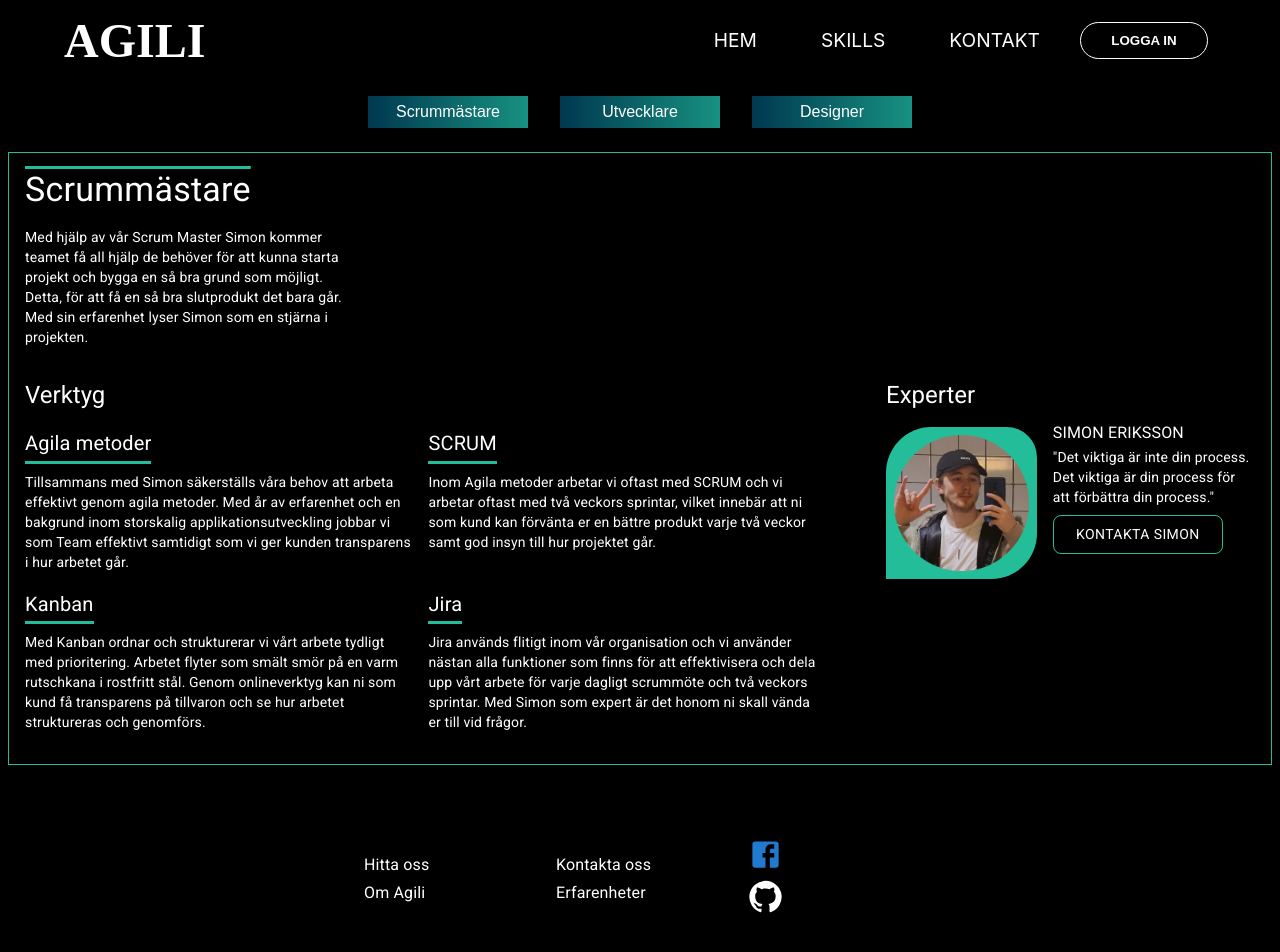
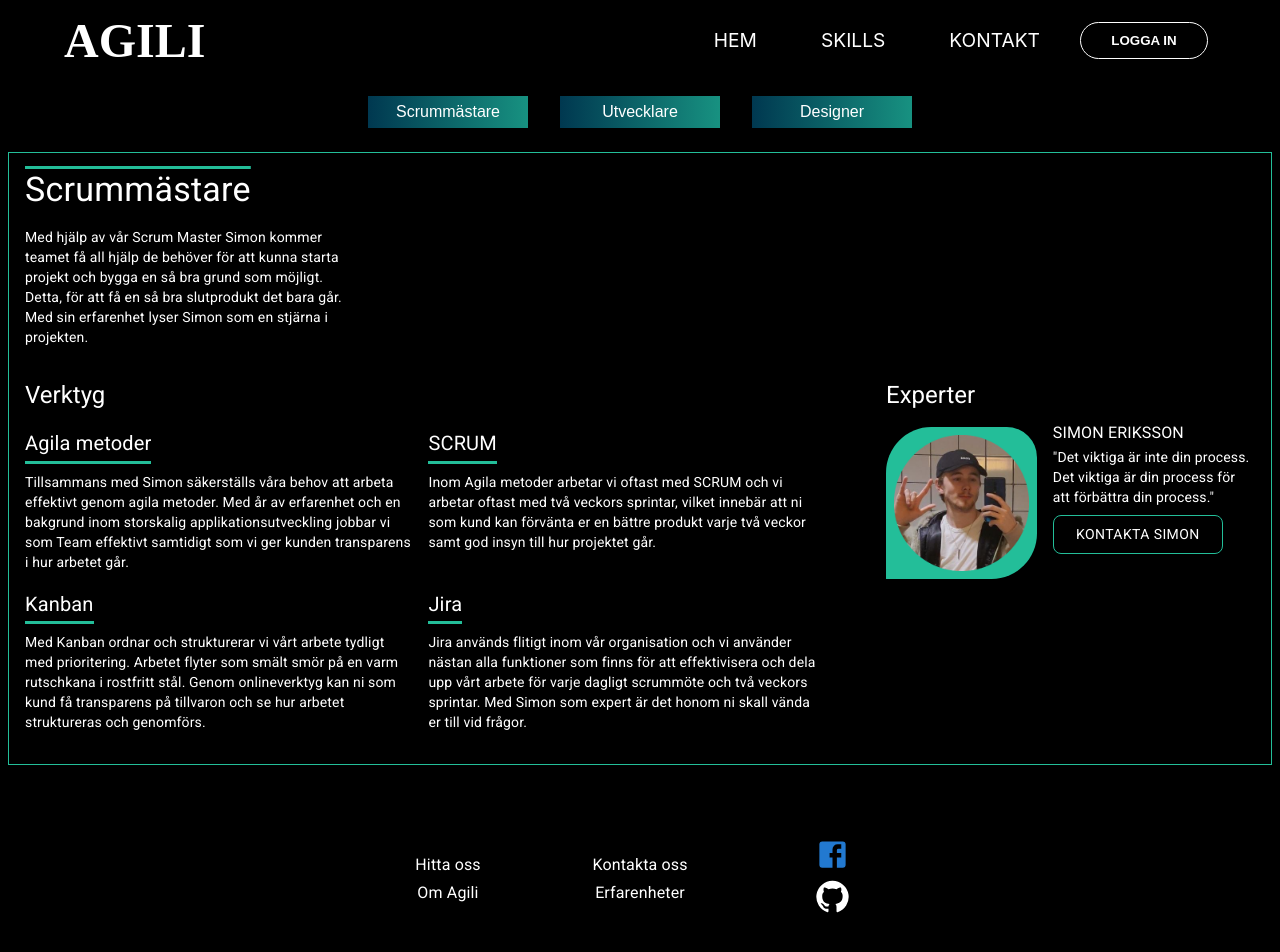
Before and after one commit to OliviaIsberg/portfolj-webbplats, a React (Create React App) app: page /skills/ScrumPage in a window 1280 px wide. Shown: the top 952 px of the page. Built offline with nearby package versions, Linux system fonts and the light colour scheme; the HTML template or start-up script is replaced by a standard one; a web font is replaced by a local one.

Commit message:
Content in the footer is in the middle

```diff
--- a/src/components/footer.jsx
+++ b/src/components/footer.jsx
@@ -1,7 +1,7 @@
-import { Box, Typography, Container, Grid, Link } from "@mui/material";
-import FacebookIcon from "@mui/icons-material/Facebook";
-import GitHubIcon from "@mui/icons-material/GitHub";
-import React from "react";
+import { Box, Typography, Container, Grid, Link } from '@mui/material';
+import FacebookIcon from '@mui/icons-material/Facebook';
+import GitHubIcon from '@mui/icons-material/GitHub';
+import React from 'react';
 
 function Footer() {
   return (
@@ -12,9 +12,9 @@ function Footer() {
         bgcolor="black"
         color="white"
       >
-        <Container maxWidth="sm">
+        <Container maxWidth="sm" sx={{ margin: 'auto' }}>
           <Grid container spacing={3}>
-            <Grid item xs={12} sm={4}>
+            <Grid item xs={12} sm={4} sx={{ textAlign: 'center' }}>
               <Link underline="none" href="/" color="white">
                 <Typography variant="body1" mt="1rem">
                   Hitta oss
@@ -26,8 +26,8 @@ function Footer() {
                 </Typography>
               </Link>
             </Grid>
-            <Grid item xs={12} sm={4}>
-              <Link underline="none" href="/" color="white">
+            <Grid item xs={12} sm={4} sx={{ textAlign: 'center' }}>
+              <Link underline="none" href="/contact" color="white">
                 <Typography variant="body1" mt="1rem" color="white">
                   Kontakta oss
                 </Typography>
@@ -38,7 +38,7 @@ function Footer() {
                 </Typography>
               </Link>
             </Grid>
-            <Grid item xs={12} sm={4}>
+            <Grid item xs={12} sm={4} sx={{ textAlign: 'center' }}>
               <Link href="/">
                 <Typography color="#2279d0">
                   <FacebookIcon fontSize="large"></FacebookIcon>
```
